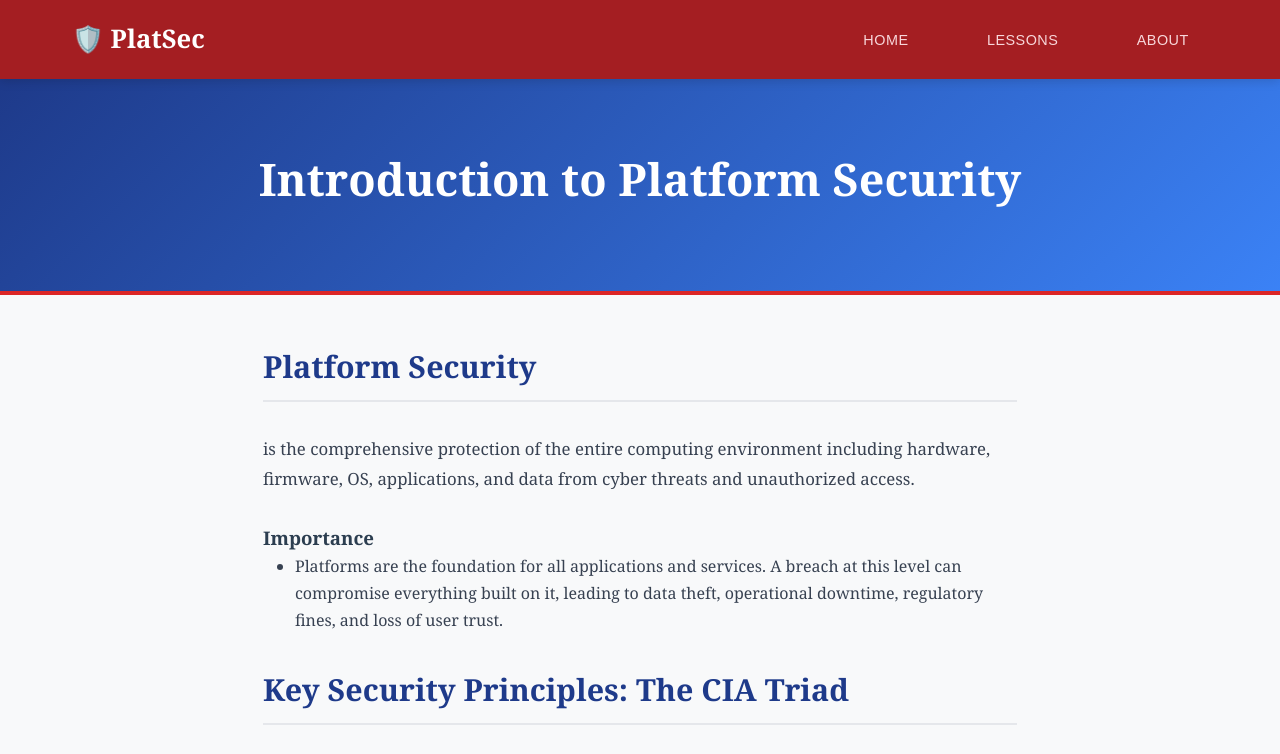
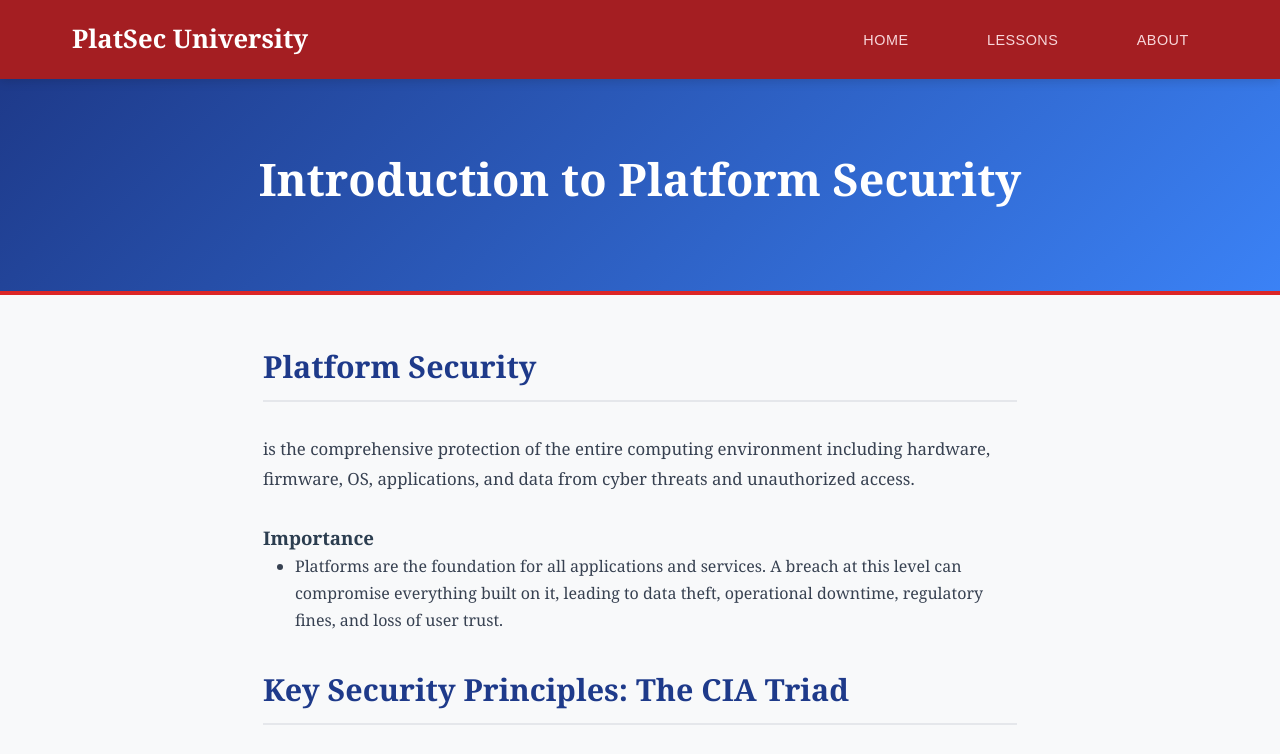
Before and after one commit to vianneism256/platsec, a plain HTML site: page lessons/lesson1.html in a window 1280 px wide. Shown: the top 754 px of the page. Drawn offline with Linux system fonts and the light colour scheme.

Commit message:
Update logo text in lesson1.html

```diff
--- a/lessons/lesson1.html
+++ b/lessons/lesson1.html
@@ -9,7 +9,7 @@
 <body>
     <nav class="nav-container">
         <div class="navbar">
-            <a href="../home.html" class="logo">🛡️ PlatSec</a>
+            <a href="../home.html" class="logo">PlatSec University</a>
             <ul class="nav-links">
                 <li><a href="../home.html">Home</a></li>
                 <li><a href="../lessons.html">Lessons</a></li>
```
